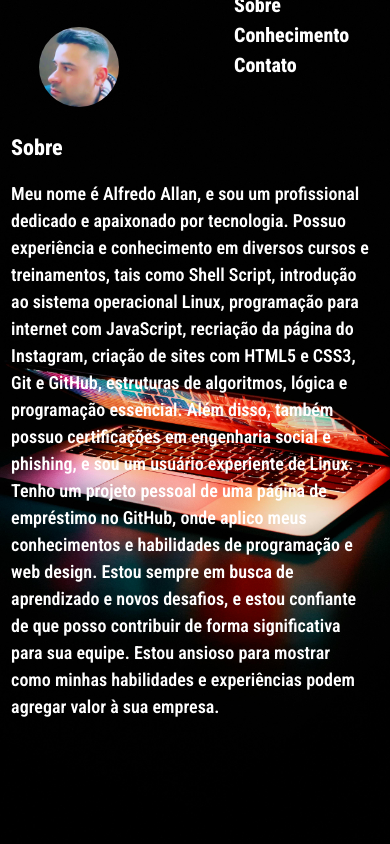
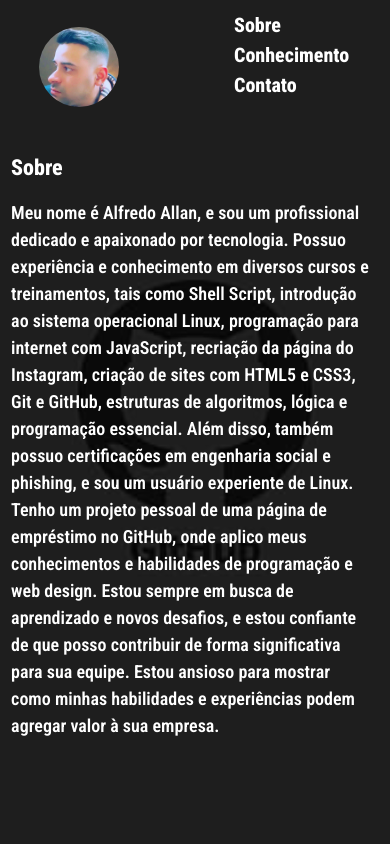
Before and after one commit to alfredo-allan/Portfolio, a plain HTML site: page index.html in a window 390 px wide. Shown: the top 844 px of the page. Drawn offline with nearby package versions, Linux system fonts and the light colour scheme.

Commit message:
Ajuste imagem mobile

```diff
--- a/src/assets/styles/home.css
+++ b/src/assets/styles/home.css
@@ -11,7 +11,7 @@ body {
 
 @media (min-width: 310px) and (max-width: 480px) {
   body {
-    background-image: url("../images/pexels-junior-teixeira-2047905.jpg");
+    background-image: url("../images/technology-git-github-hd-wallpaper-preview.jpg");
     background-repeat: no-repeat;
     background-attachment: fixed;
   }
@@ -34,7 +34,7 @@ body {
   .menu ul {
     font-weight: 800;
     text-align: left;
-    margin-top: -50%;
+    margin-top: -45%;
     padding: 20%;
     margin-left: 40%;
     font-size: 20px;
```
Also changed, not shown: src/assets/images/pexels-junior-teixeira-2047905.jpg (deleted), src/assets/images/technology-git-github-hd-wallpaper-preview.jpg (added).
